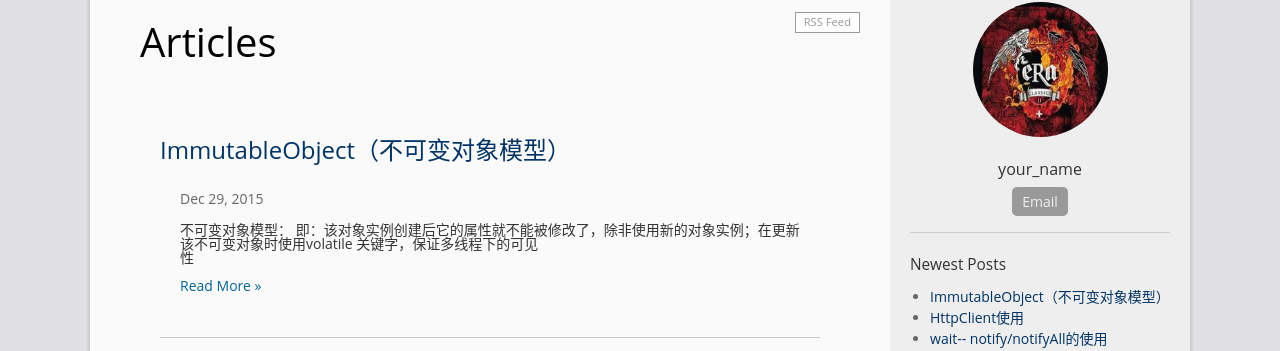
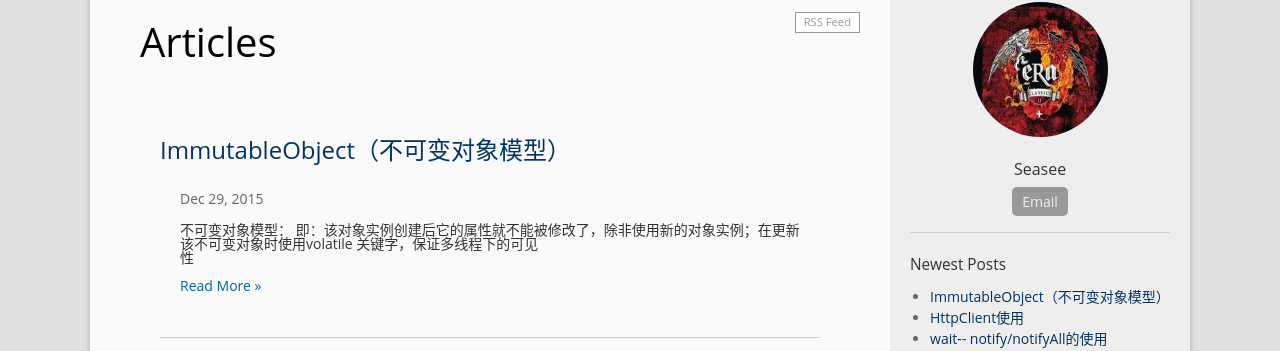
Before and after one commit to E-Present/e-present.github.io, a Jekyll site: the page built from index.html, in a window 1280 px wide and 900 px high. Shown: the part 120-471 px from the top of the window. Built offline with Jekyll 4.4.1, drawn with Linux system fonts in a browser that asks for light colours; the list of posts is cut into pages by our own code; some of the changed text lies outside the part shown.

Commit message:
Update _config.yml

```diff
--- a/_config.yml
+++ b/_config.yml
@@ -8,7 +8,7 @@ description: >
 
 # Your information
 email: 1064809511@qq.com
-author: your_name
+author: Seasee
 avatar: "//e-present.github.io/images/toto.jpg"
 profile: enjoy the present!
 #twitter_username: twitter_username
```
